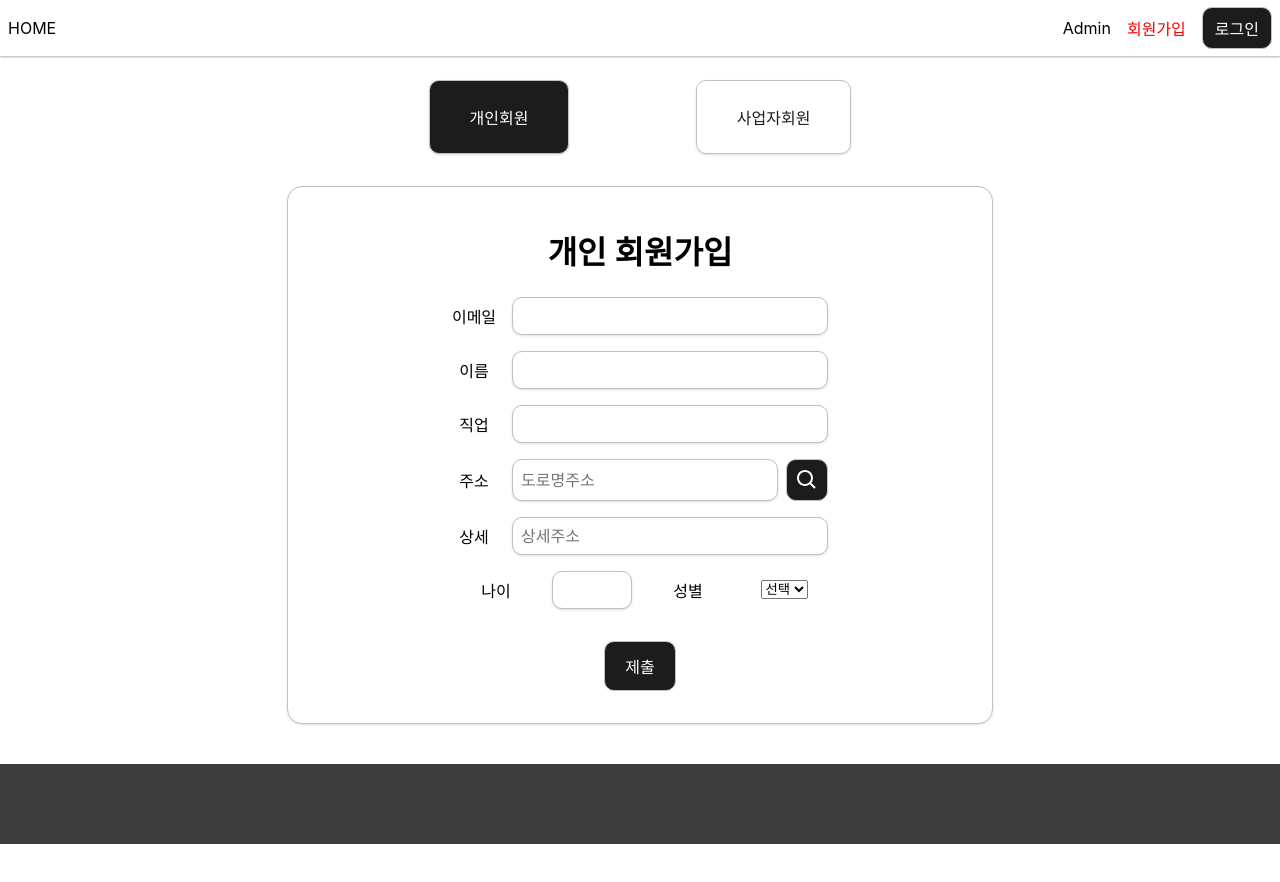
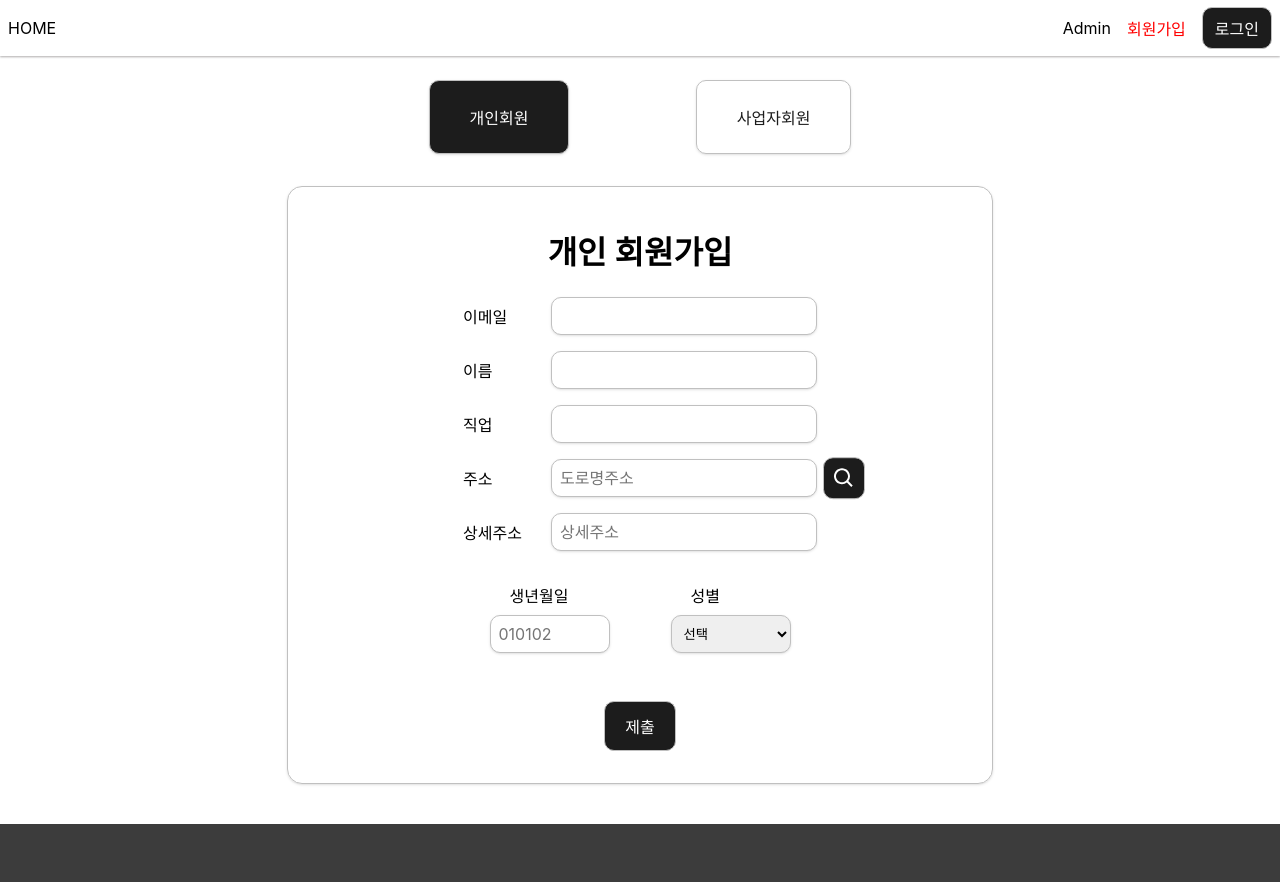
Before and after one commit to yiminwook/fitta, a React (Create React App) app: page /signup/member in a window 1280 px wide. Shown: the top 882 px of the page. Before the commit the page ends 844 px from the top, so only its background shows below. Built offline with nearby package versions, Linux system fonts and the light colour scheme; a web font is replaced by a local one.

Commit message:
Update: signUpForm style

```diff
--- a/src/components/signup/MemberForm.tsx
+++ b/src/components/signup/MemberForm.tsx
@@ -4,11 +4,12 @@ import signUpForm from '@/components/signup/SignUpForm.module.scss';
 import { useUser } from '@/hooks/useUser';
 import { useNavigate } from 'react-router-dom';
 import SearchButton from '@/components/common/SeachButton';
+import NumberInput from '@/components/common/NumberInput';
 
 export interface MemberFormElements extends HTMLFormControlsCollection {
   email: HTMLInputElement;
   name: HTMLInputElement;
-  age: HTMLInputElement; //value: string;
+  age: HTMLInputElement;
   occupation: HTMLInputElement;
   address: HTMLInputElement;
   addressDetail: HTMLInputElement;
@@ -49,8 +50,10 @@ const MemberForm = ({ sendSignUpData, openPostModal, roadAddress }: FormProps) =
 
   return (
     <form ref={formRef} onSubmit={onSubmit} className={signUpForm['form']}>
-      <label htmlFor="email">이메일</label>
-      <input name="email" type="email" value={userData?.email} readOnly />
+      <label htmlFor="email" className={signUpForm['email']}>
+        이메일
+      </label>
+      <input name="email" type="email" value={userData?.email} readOnly tabIndex={-1} />
       <label htmlFor="name">이름</label>
       <input name="name" type="text" />
       <label htmlFor="occupation">직업</label>
@@ -68,12 +71,12 @@ const MemberForm = ({ sendSignUpData, openPostModal, roadAddress }: FormProps) =
         />
         <SearchButton onClick={openPostModal} size="1.5rem" />
       </div>
-      <label htmlFor="addressDetail">상세</label>
+      <label htmlFor="addressDetail">상세주소</label>
       <input name="addressDetail" type="text" placeholder="상세주소" />
       {/* ageSex */}
-      <div className={signUpForm['ageSex']}>
-        <label htmlFor="age">나이</label>
-        <input name="age" type="number" />
+      <div className={signUpForm['birthDateSex']}>
+        <label htmlFor="birthDate">생년월일</label>
+        <NumberInput name="birthDate" maxLength={6} placeholder="010102" />
         <label htmlFor="sex">성별</label>
         <select name="sex">
           <option value="">선택</option>
--- a/src/components/signup/OwnerForm.tsx
+++ b/src/components/signup/OwnerForm.tsx
@@ -5,8 +5,11 @@ import { FormEvent, useRef } from 'react';
 import { useUser } from '@/hooks/useUser';
 import { useNavigate } from 'react-router-dom';
 import SearchButton from '@/components/common/SeachButton';
+import NumberInput from '@/components/common/NumberInput';
 
-interface OwnerFormElements extends MemberFormElements {}
+interface OwnerFormElements extends Omit<MemberFormElements, 'occupation'> {
+  businessRegistrationNumber: HTMLInputElement;
+}
 
 interface OwnerForm extends HTMLFormElement {
   readonly elements: OwnerFormElements;
@@ -20,11 +23,12 @@ const OwnerForm = ({ sendSignUpData, openPostModal, roadAddress }: FormProps) =>
   const onSubmit = (e: FormEvent<OwnerForm>) => {
     e.preventDefault();
     if (!e.currentTarget) return;
-    const { name, age, sex, occupation, addressDetail } = e.currentTarget.elements;
+    const { name, age, sex, addressDetail, businessRegistrationNumber } = e.currentTarget.elements;
     const nameValue = name.value;
     const ageValue = age.value;
     const sexValue = sex.value;
-    const occupationValue = occupation.value;
+    const businessRegistrationNumberValue = businessRegistrationNumber.value;
+    console.log(businessRegistrationNumberValue);
     const address = (roadAddress + addressDetail.value).trim();
 
     sendSignUpData('');
@@ -33,11 +37,18 @@ const OwnerForm = ({ sendSignUpData, openPostModal, roadAddress }: FormProps) =>
   return (
     <form ref={formRef} onSubmit={onSubmit} className={signUpForm['form']}>
       <label htmlFor="email">이메일</label>
-      <input name="email" type="email" value={userData?.email} readOnly />
+      <input className={signUpForm['email']} name="email" type="email" value={userData?.email} readOnly tabIndex={-1} />
       <label htmlFor="name">이름</label>
       <input name="name" type="text" />
-      <label htmlFor="occupation">직업</label>
+      <label htmlFor="occupation">사업자명</label>
       <input name="occupation" type="text" />
+      <label htmlFor="businessRegistrationNumber">사업자번호</label>
+      <NumberInput
+        name="businessRegistrationNumber"
+        pattern={/^(\d{3})(\d{2})(\d{5})$/}
+        maxLength={10}
+        placeholder="사업자등록번호 10자리"
+      />
       {/* address */}
       <label htmlFor="address">주소</label>
       <div className={signUpForm['address']}>
@@ -51,12 +62,12 @@ const OwnerForm = ({ sendSignUpData, openPostModal, roadAddress }: FormProps) =>
         />
         <SearchButton onClick={openPostModal} size="1.5rem" />
       </div>
-      <label htmlFor="addressDetail">상세</label>
+      <label htmlFor="addressDetail">상세주소</label>
       <input name="addressDetail" type="text" placeholder="상세주소" />
       {/* ageSex */}
-      <div className={signUpForm['ageSex']}>
-        <label htmlFor="age">나이</label>
-        <input name="age" type="number" />
+      <div className={signUpForm['birthDateSex']}>
+        <label htmlFor="birthDate">생년월일</label>
+        <input name="birthDate" type="date" />
         <label htmlFor="sex">성별</label>
         <select name="sex">
           <option value="">선택</option>
--- a/src/components/signup/SignUpForm.module.scss
+++ b/src/components/signup/SignUpForm.module.scss
@@ -11,62 +11,95 @@
 
   @include min-width(map-get($points, ss)) {
     grid-template-columns: auto 2fr;
-    gap: 1rem;
   }
 
   label {
-    @include min-width(map-get($points, ss)) {
-      margin: auto;
-    }
+    width: 5rem;
+    justify-self: start;
   }
 
   input {
     @extend %input-base;
     font-size: 1rem;
+
+    @include min-width(map-get($points, ss)) {
+      justify-self: start;
+    }
   }
 
-  .ageSex {
+  .email {
+    cursor: default;
+
+    &:focus-visible {
+      outline: none;
+    }
+  }
+
+  .birthDateSex {
     display: grid;
-    align-items: center;
-    grid-template-columns: repeat(4, 1fr);
+    padding: 1rem 0;
+    grid-template-columns: 1fr 1fr;
+    grid-template-areas: 'a b' 'c d';
     gap: 0.5rem;
+    width: 100%;
+    margin: auto;
 
     @include min-width(map-get($points, ss)) {
       grid-column: span 2;
     }
 
+    & > * {
+      justify-self: center;
+    }
+
+    label:nth-of-type(1) {
+      grid-area: a;
+    }
+
+    label:nth-of-type(2) {
+      grid-area: b;
+    }
+
     select {
-      max-width: 5rem;
-      margin: auto;
+      grid-area: d;
+      width: 7.5rem;
+      padding: 0.5rem;
+      border-radius: 10px;
+      border: 1px solid map-get($colors, gray);
+      @include box-shadow();
     }
 
     input {
-      max-width: 5rem;
-      margin: auto;
+      width: 7.5rem;
+      grid-area: c;
     }
   }
 
   .address {
+    position: relative;
     display: flex;
     gap: 0.5rem;
-
-    input {
-      width: 100%;
-    }
 
     button {
       @extend %button-black;
       padding: 0.5rem 0.5rem;
       height: 2.6rem;
+
+      @include min-width(map-get($points, ss)) {
+        position: absolute;
+        right: -3rem;
+        top: 50%;
+        transform: translateY(-50%);
+      }
     }
   }
 
   .footer {
     margin-top: 1rem;
-
     @include min-width(map-get($points, ss)) {
       grid-column: span 2;
     }
+
     button {
       @extend %button-black;
       margin: auto;
--- a/src/styles/Global.scss
+++ b/src/styles/Global.scss
@@ -39,7 +39,6 @@ button {
 }
 
 a,
-label,
 button {
   background: inherit;
   cursor: pointer;
```
